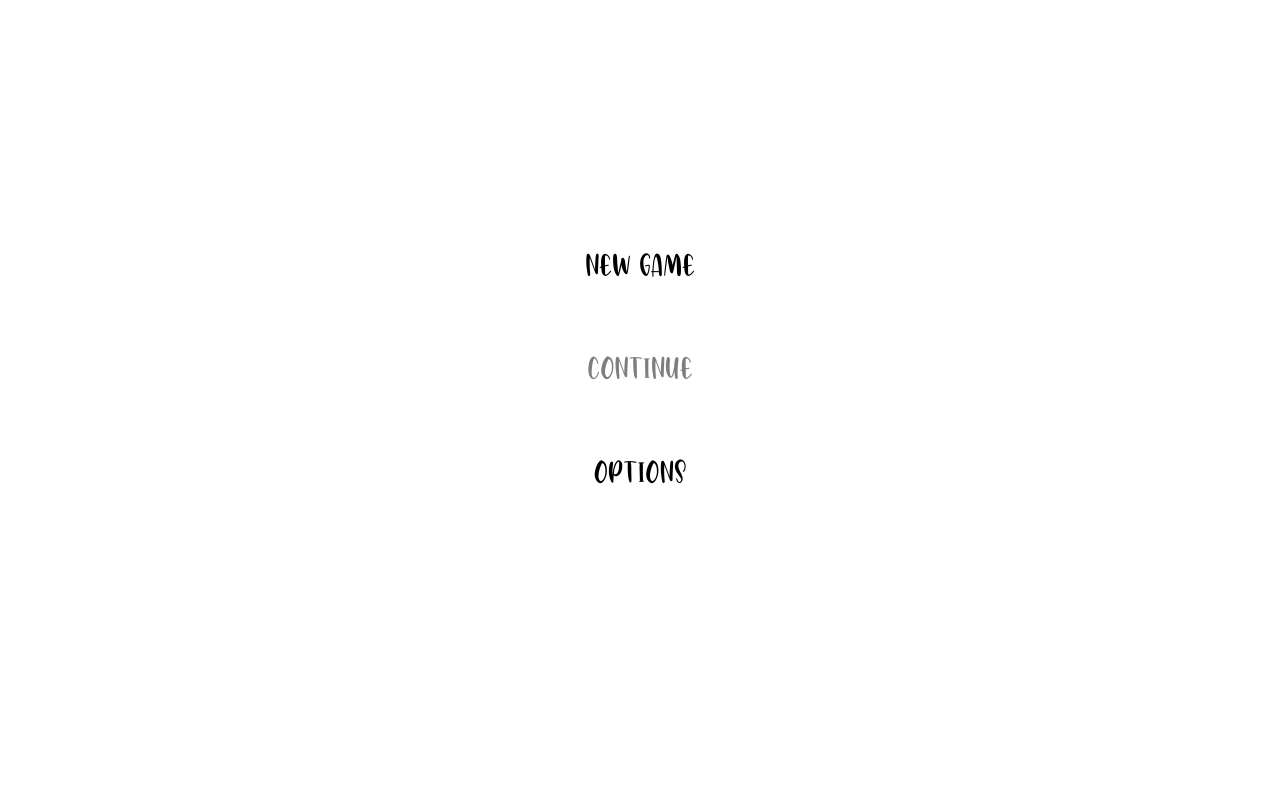
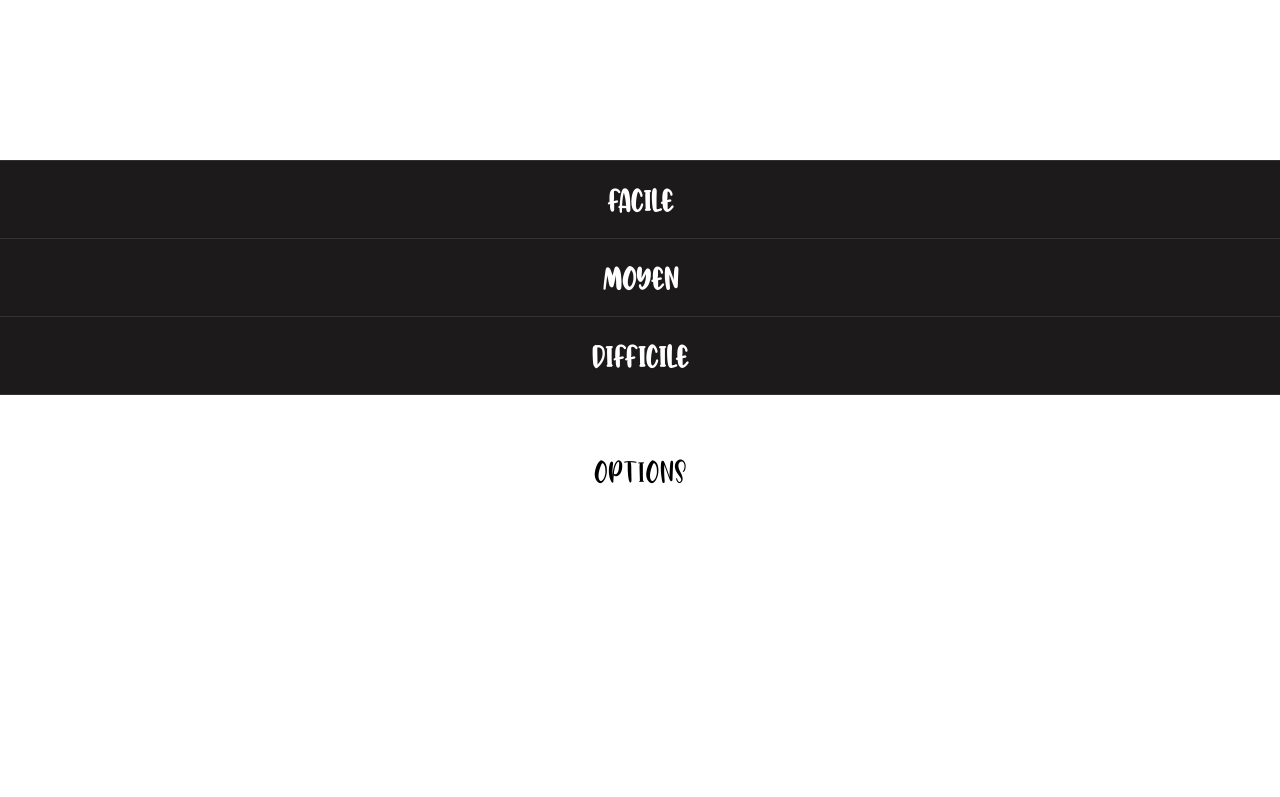
Before and after one commit to alexandremedico/sudoku, a website: page front/index.html in a window 1280 px wide. Both pictures are taken after a click on the item "New game". Shown: the top 797 px of the page. Drawn offline with Linux system fonts and the light colour scheme.

Commit message:
ajout css menu

```diff
--- a/front/css/style.css
+++ b/front/css/style.css
@@ -36,3 +36,58 @@ li a {
 .continue {
     opacity: 0.5;
 }
+
+/* menu burger */
+.hidden {
+    visibility: hidden;
+}
+.visible {
+    position: absolute;
+    top: 20%;
+    width: 100%;
+}
+
+#sidebarMenu {
+    z-index: 1;
+    width: 100%;
+    background-color: #1C1A1A;
+}
+
+.slide-in-right {
+	animation: slide-in-right 0.7s cubic-bezier(0.250, 0.460, 0.450, 0.940) both;
+}
+
+@keyframes slide-in-right {
+  0% {
+    transform: translateX(1000px);
+    opacity: 0;
+  }
+  100% {
+    transform: translateX(0);
+    opacity: 1;
+  }
+}
+
+.sidebarMenuInner{
+    margin:0;
+    padding:0;
+    border-top: 1px solid rgba(255, 255, 255, 0.10);
+}
+
+.sidebarMenuInner li{
+    list-style: none;
+    color: #fff;
+    text-transform: uppercase;
+    font-weight: bold;
+    padding: 20px;
+    cursor: pointer;
+    border-bottom: 1px solid rgba(255, 255, 255, 0.10);
+}
+
+.sidebarMenuInner li a{
+    color: #fff;
+    text-transform: uppercase;
+    font-weight: bold;
+    cursor: pointer;
+    text-decoration: none;
+}
```
